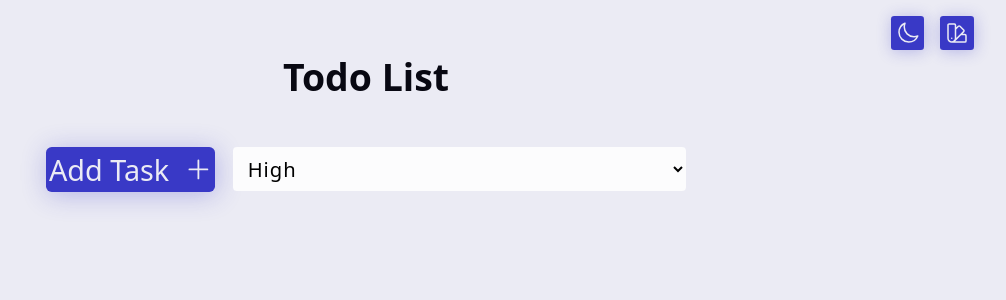
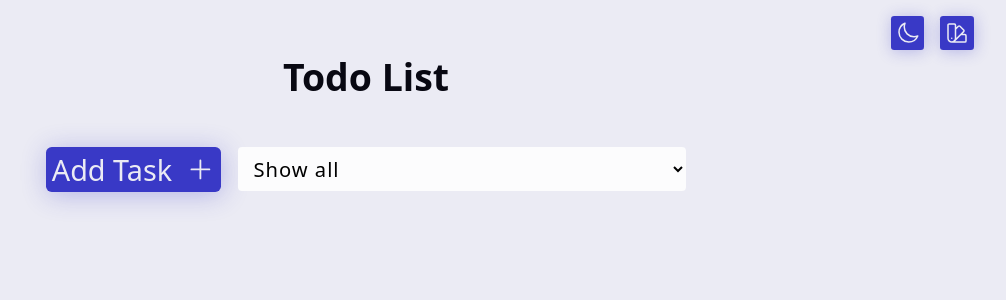
Before and after one commit to Imran-A-K/Qtec-To-Do, a React (Vite) app: page / in a window 1280 px wide. Shown: the top 300 px of the page, without its empty margins (274-1280 px from the left). Built offline with nearby package versions, Linux system fonts and the light colour scheme.

Commit message:
Added filter functionality

```diff
--- a/src/App.jsx
+++ b/src/App.jsx
@@ -13,7 +13,15 @@ function App() {
   const [editedTask, setEditedTask] = useState(null);
   const [isEditing, setIsEditing] = useState(false);
   const [previousFocusEl, setPreviousFocusEl] = useState(null);
-  const [filter, setFilter] = useState("Show all");
+  const [filter, setFilter] = useState("showAll");
+
+  const filteredTasks =
+    filter === "showAll"
+      ? tasks
+      : tasks.filter(
+          (task) => task.priority.toLowerCase() === filter.toLowerCase()
+        );
+
   const addTask = (task) => {
     setTasks((prevState) => [...prevState, task]);
   };
@@ -85,9 +93,7 @@ function App() {
           className="select"
           required
         >
-          <option value="" disabled hidden>
-            Show all
-          </option>
+          <option value="showAll">Show all</option>
           {taskPriorities.map((priority) => (
             <option key={priority} value={priority}>
               {priority}
@@ -95,14 +101,14 @@ function App() {
           ))}
         </select>
       </div>
-      {tasks && (
+      {filteredTasks ? (
         <TaskList
-          tasks={tasks}
+          tasks={filteredTasks}
           deleteTask={deleteTask}
           toggleTask={toggleTask}
           enterEditMode={enterEditMode}
         />
-      )}
+      ) : null}
       <ThemeSwitcher />
     </div>
   );
--- a/src/index.css
+++ b/src/index.css
@@ -178,7 +178,7 @@ hr {
 }
 .addTask > .btn {
   width: 100%;
-  padding: 0.1em;
+  padding: 0.1em 0.2em;
 }
 .todo {
   display: flex;
```
